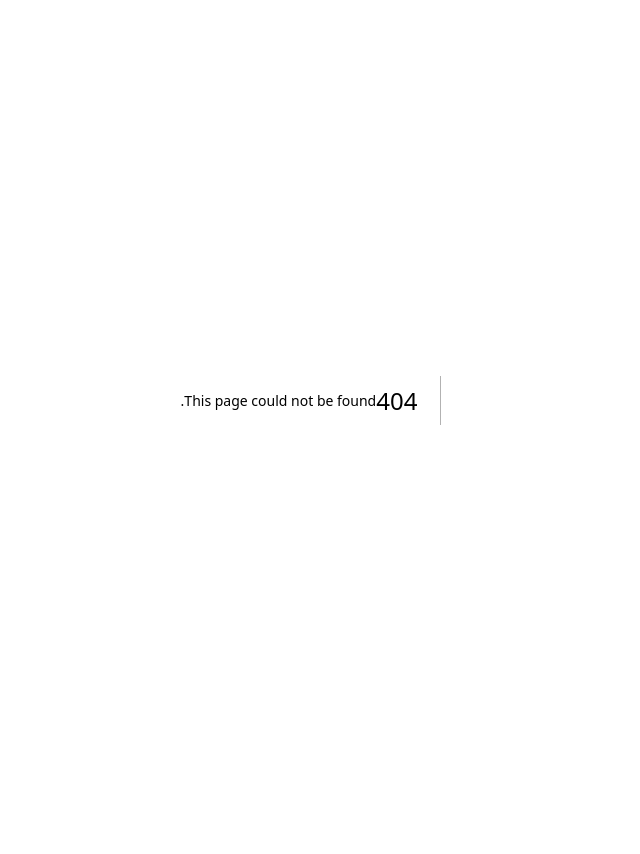
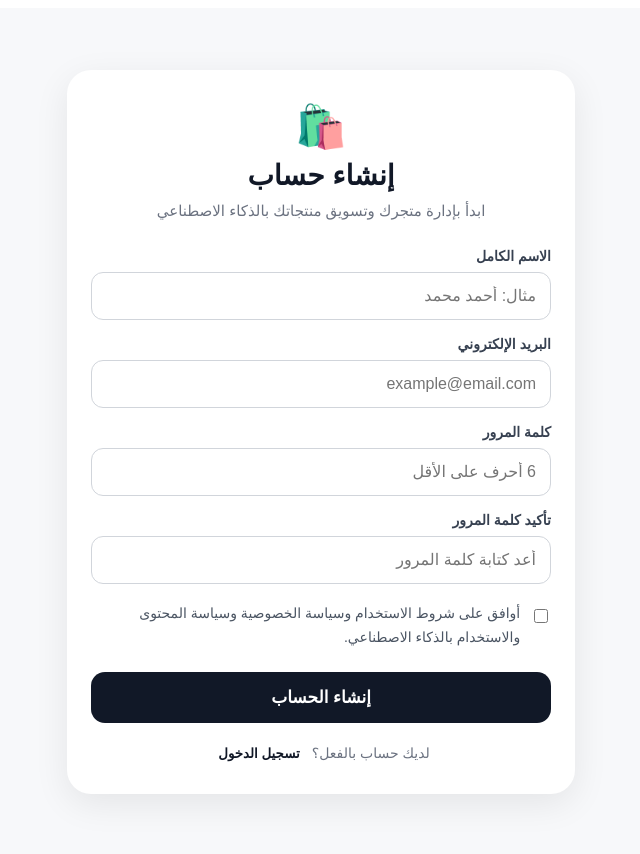
Before and after one commit to suqaiapp-creator/suq-ai, a Next.js app: page /register in a window 1280 px wide. Before the commit this address had no page. Shown: the top 854 px of the page, without its empty margins (319-959 px from the left). Before the commit the page ends 800 px from the top, so only its background shows below. Built offline with nearby package versions, Linux system fonts and the light colour scheme; no server answers.

Commit message:
Implement user registration page
This component allows users to register by providing their full name, email, password, and accepting terms. It includes validation for inputs and displays messages based on the registration process.

```diff
--- /dev/null
+++ b/app/register/page.js
@@ -0,0 +1,316 @@
+"use client";
+
+import { useState } from "react";
+import { useRouter } from "next/navigation";
+import { createClient } from "../../lib/supabase/client";
+
+export default function RegisterPage() {
+  const router = useRouter();
+  const supabase = createClient();
+
+  const [fullName, setFullName] = useState("");
+  const [email, setEmail] = useState("");
+  const [password, setPassword] = useState("");
+  const [confirmPassword, setConfirmPassword] = useState("");
+  const [accepted, setAccepted] = useState(false);
+
+  const [loading, setLoading] = useState(false);
+  const [message, setMessage] = useState("");
+  const [error, setError] = useState("");
+
+  async function handleRegister(e) {
+    e.preventDefault();
+
+    setError("");
+    setMessage("");
+
+    if (!fullName.trim()) {
+      setError("اكتب اسمك الكامل.");
+      return;
+    }
+
+    if (!email.trim()) {
+      setError("اكتب البريد الإلكتروني.");
+      return;
+    }
+
+    if (password.length < 6) {
+      setError("كلمة المرور يجب أن تكون 6 أحرف على الأقل.");
+      return;
+    }
+
+    if (password !== confirmPassword) {
+      setError("كلمتا المرور غير متطابقتين.");
+      return;
+    }
+
+    if (!accepted) {
+      setError("يجب الموافقة على الشروط والسياسات.");
+      return;
+    }
+
+    setLoading(true);
+
+    try {
+      const { data, error: signUpError } = await supabase.auth.signUp({
+        email: email.trim().toLowerCase(),
+        password,
+        options: {
+          data: {
+            full_name: fullName.trim(),
+          },
+          emailRedirectTo: `${window.location.origin}/login`,
+        },
+      });
+
+      if (signUpError) {
+        setError(signUpError.message);
+        setLoading(false);
+        return;
+      }
+
+      if (data?.session) {
+        router.push("/setup-shop");
+        return;
+      }
+
+      setMessage(
+        "تم إنشاء الحساب بنجاح. افتح بريدك الإلكتروني لتأكيد الحساب، وبعدها سجل الدخول."
+      );
+
+      setTimeout(() => {
+        router.push("/login");
+      }, 2500);
+    } catch (err) {
+      console.error(err);
+      setError("حدث خطأ غير متوقع. حاول مرة أخرى.");
+      setLoading(false);
+    }
+  }
+
+  return (
+    <main
+      dir="rtl"
+      style={{
+        minHeight: "100vh",
+        background: "#f7f8fa",
+        display: "flex",
+        alignItems: "center",
+        justifyContent: "center",
+        padding: "24px",
+        fontFamily: "Arial, sans-serif",
+      }}
+    >
+      <div
+        style={{
+          width: "100%",
+          maxWidth: "460px",
+          background: "#ffffff",
+          borderRadius: "24px",
+          padding: "32px 24px",
+          boxShadow: "0 10px 35px rgba(0,0,0,0.08)",
+        }}
+      >
+        <div style={{ textAlign: "center", marginBottom: "28px" }}>
+          <div
+            style={{
+              fontSize: "42px",
+              marginBottom: "8px",
+            }}
+          >
+            🛍️
+          </div>
+
+          <h1
+            style={{
+              margin: 0,
+              fontSize: "28px",
+              color: "#111827",
+            }}
+          >
+            إنشاء حساب
+          </h1>
+
+          <p
+            style={{
+              marginTop: "10px",
+              color: "#6b7280",
+              fontSize: "15px",
+            }}
+          >
+            ابدأ بإدارة متجرك وتسويق منتجاتك بالذكاء الاصطناعي
+          </p>
+        </div>
+
+        <form onSubmit={handleRegister}>
+          <label style={labelStyle}>الاسم الكامل</label>
+
+          <input
+            type="text"
+            value={fullName}
+            onChange={(e) => setFullName(e.target.value)}
+            placeholder="مثال: أحمد محمد"
+            style={inputStyle}
+          />
+
+          <label style={labelStyle}>البريد الإلكتروني</label>
+
+          <input
+            type="email"
+            value={email}
+            onChange={(e) => setEmail(e.target.value)}
+            placeholder="example@email.com"
+            autoComplete="email"
+            style={inputStyle}
+          />
+
+          <label style={labelStyle}>كلمة المرور</label>
+
+          <input
+            type="password"
+            value={password}
+            onChange={(e) => setPassword(e.target.value)}
+            placeholder="6 أحرف على الأقل"
+            autoComplete="new-password"
+            style={inputStyle}
+          />
+
+          <label style={labelStyle}>تأكيد كلمة المرور</label>
+
+          <input
+            type="password"
+            value={confirmPassword}
+            onChange={(e) => setConfirmPassword(e.target.value)}
+            placeholder="أعد كتابة كلمة المرور"
+            autoComplete="new-password"
+            style={inputStyle}
+          />
+
+          <label
+            style={{
+              display: "flex",
+              alignItems: "flex-start",
+              gap: "10px",
+              marginTop: "18px",
+              fontSize: "14px",
+              color: "#4b5563",
+              lineHeight: "1.7",
+              cursor: "pointer",
+            }}
+          >
+            <input
+              type="checkbox"
+              checked={accepted}
+              onChange={(e) => setAccepted(e.target.checked)}
+              style={{
+                marginTop: "5px",
+                width: "18px",
+                height: "18px",
+              }}
+            />
+
+            <span>
+              أوافق على شروط الاستخدام وسياسة الخصوصية وسياسة المحتوى
+              والاستخدام بالذكاء الاصطناعي.
+            </span>
+          </label>
+
+          {error && (
+            <div
+              style={{
+                marginTop: "18px",
+                padding: "12px",
+                borderRadius: "12px",
+                background: "#fef2f2",
+                color: "#b91c1c",
+                fontSize: "14px",
+              }}
+            >
+              {error}
+            </div>
+          )}
+
+          {message && (
+            <div
+              style={{
+                marginTop: "18px",
+                padding: "12px",
+                borderRadius: "12px",
+                background: "#ecfdf5",
+                color: "#047857",
+                fontSize: "14px",
+                lineHeight: "1.7",
+              }}
+            >
+              {message}
+            </div>
+          )}
+
+          <button
+            type="submit"
+            disabled={loading}
+            style={{
+              width: "100%",
+              marginTop: "22px",
+              padding: "15px",
+              border: "none",
+              borderRadius: "14px",
+              background: loading ? "#9ca3af" : "#111827",
+              color: "#ffffff",
+              fontSize: "17px",
+              fontWeight: "bold",
+              cursor: loading ? "not-allowed" : "pointer",
+            }}
+          >
+            {loading ? "جاري إنشاء الحساب..." : "إنشاء الحساب"}
+          </button>
+        </form>
+
+        <div
+          style={{
+            textAlign: "center",
+            marginTop: "22px",
+            color: "#6b7280",
+            fontSize: "14px",
+          }}
+        >
+          لديك حساب بالفعل؟
+          <button
+            type="button"
+            onClick={() => router.push("/login")}
+            style={{
+              border: "none",
+              background: "none",
+              color: "#111827",
+              fontWeight: "bold",
+              cursor: "pointer",
+              marginRight: "6px",
+            }}
+          >
+            تسجيل الدخول
+          </button>
+        </div>
+      </div>
+    </main>
+  );
+}
+
+const labelStyle = {
+  display: "block",
+  marginBottom: "8px",
+  marginTop: "16px",
+  color: "#374151",
+  fontSize: "14px",
+  fontWeight: "bold",
+};
+
+const inputStyle = {
+  width: "100%",
+  boxSizing: "border-box",
+  padding: "14px",
+  border: "1px solid #d1d5db",
+  borderRadius: "12px",
+  fontSize: "16px",
+  outline: "none",
+  background: "#ffffff",
+};
```
